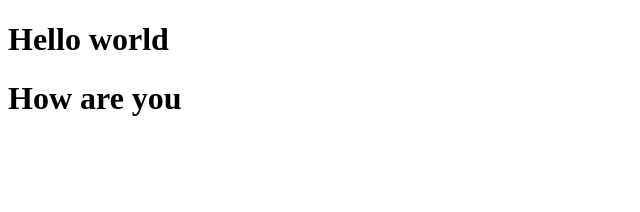
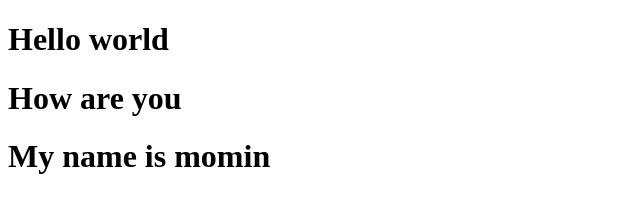
Before and after one commit to MominHussain123/Git-branch, a plain HTML site: page index.html in a window 1280 px wide. Shown: the whole page, without its empty margins (0-640 px from the left). Drawn offline with Linux system fonts and the light colour scheme.

Commit message:
UpdatedCode

```diff
--- a/index.html
+++ b/index.html
@@ -8,5 +8,6 @@
 <body>
     <h1>Hello world</h1>
     <h1>How are you</h1>
+    <h1>My name is momin</h1>
 </body>
 </html>
```
